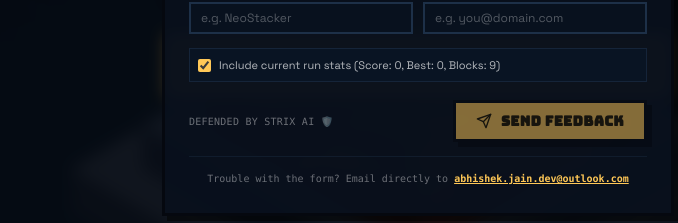
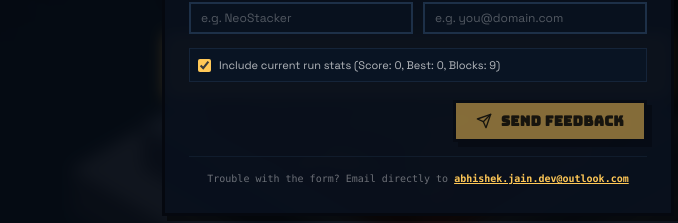
Before and after one commit to codewithabhiishek/stackr-game, a React (Vite) app: page / in a window 1280 px wide. Both pictures are taken after a click on the button "⚡ SUGGEST & FEEDBACK ↗". Shown: the part 511-734 px from the top of the page, without its empty margins (222-900 px from the left). Built offline with nearby package versions, Linux system fonts and the light colour scheme.

Commit message:
fix(ui): remove Strix label from feedback modal

```diff
--- a/src/components/FeedbackModal.tsx
+++ b/src/components/FeedbackModal.tsx
@@ -536,11 +536,7 @@ export default function FeedbackModal({ open, onClose, stats }: FeedbackModalPro
               )}
 
               {/* Submit Buttons */}
-              <div className="flex items-center justify-between gap-3 pt-1">
-                <div className="font-mono text-[10px] tracking-wide text-white/40">
-                  DEFENDED BY STRIX AI 🛡️
-                </div>
-
+              <div className="flex items-center justify-end gap-2 pt-1">
                 <div className="flex items-center gap-2">
                   {message.trim().length > 0 && (
                     <button
```
